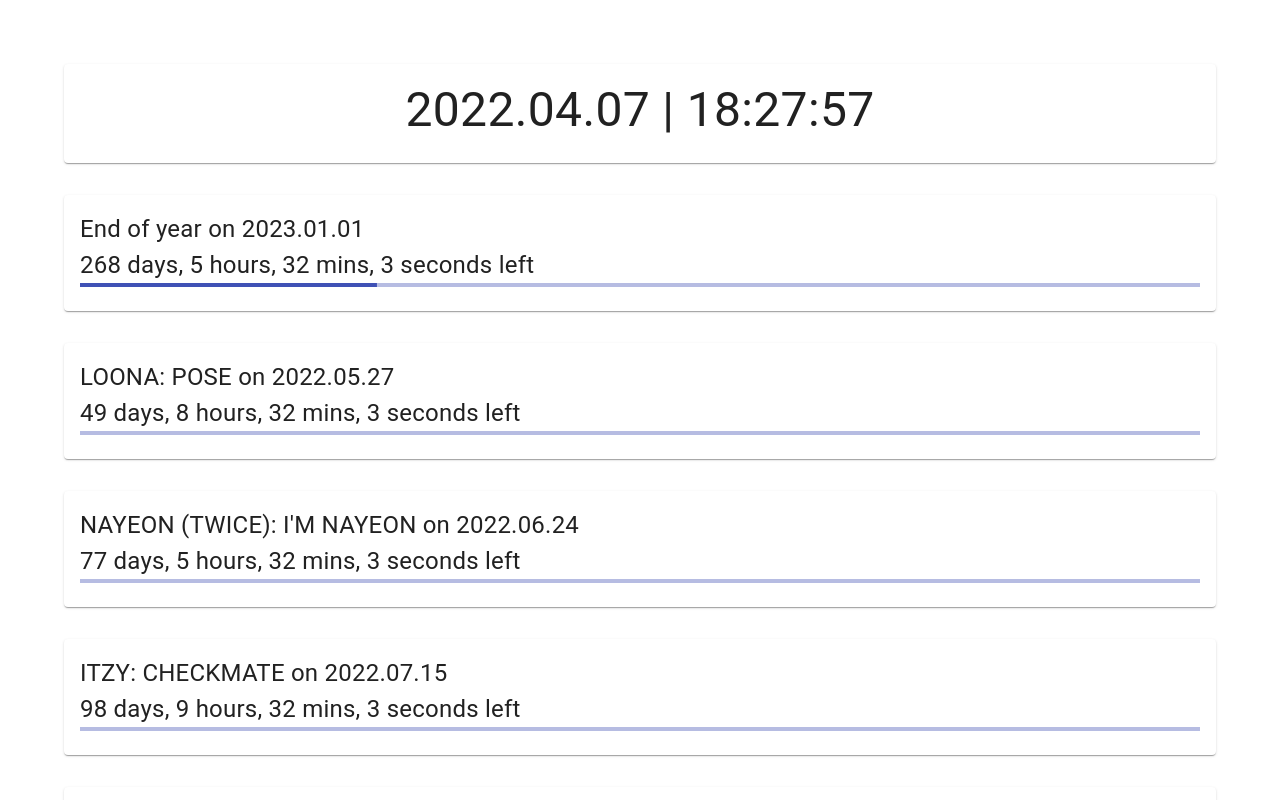
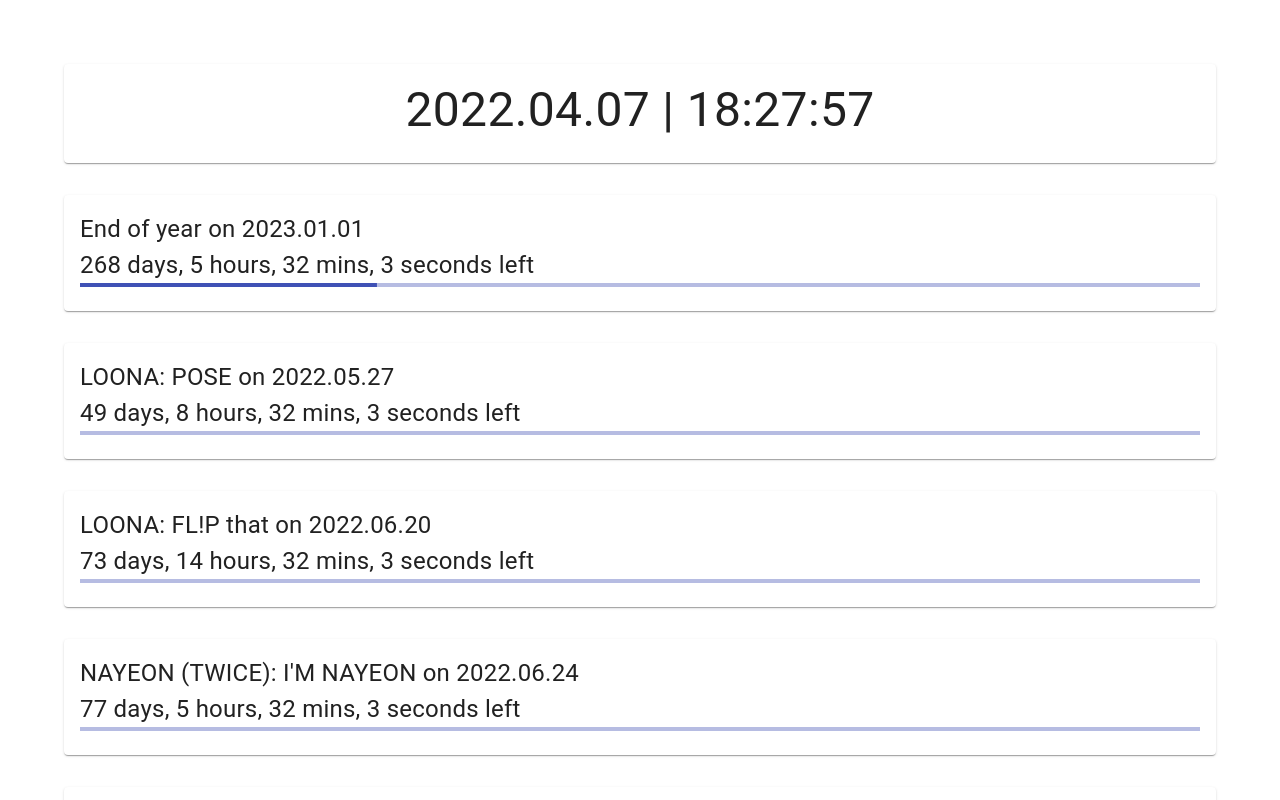
Before and after one commit to adcbotwastaken/countdown, a React (Create React App) app: page / in a window 1280 px wide. Shown: the top 800 px of the page. Built offline with nearby package versions, Linux system fonts and the light colour scheme.

Commit message:
new date

```diff
--- a/src/data/countdownDates.js
+++ b/src/data/countdownDates.js
@@ -14,6 +14,11 @@ const countdownDates = [
         "endDate": "2022-05-27T12:00:00+09:00"
     },
 
+    {
+        "name": "LOONA: FL!P that",
+        "starDate" : "2022-06-03T12:00:00+09:00",
+        "endDate": "2022-06-20T18:00:00+09:00"
+    },
 
 
 
```
